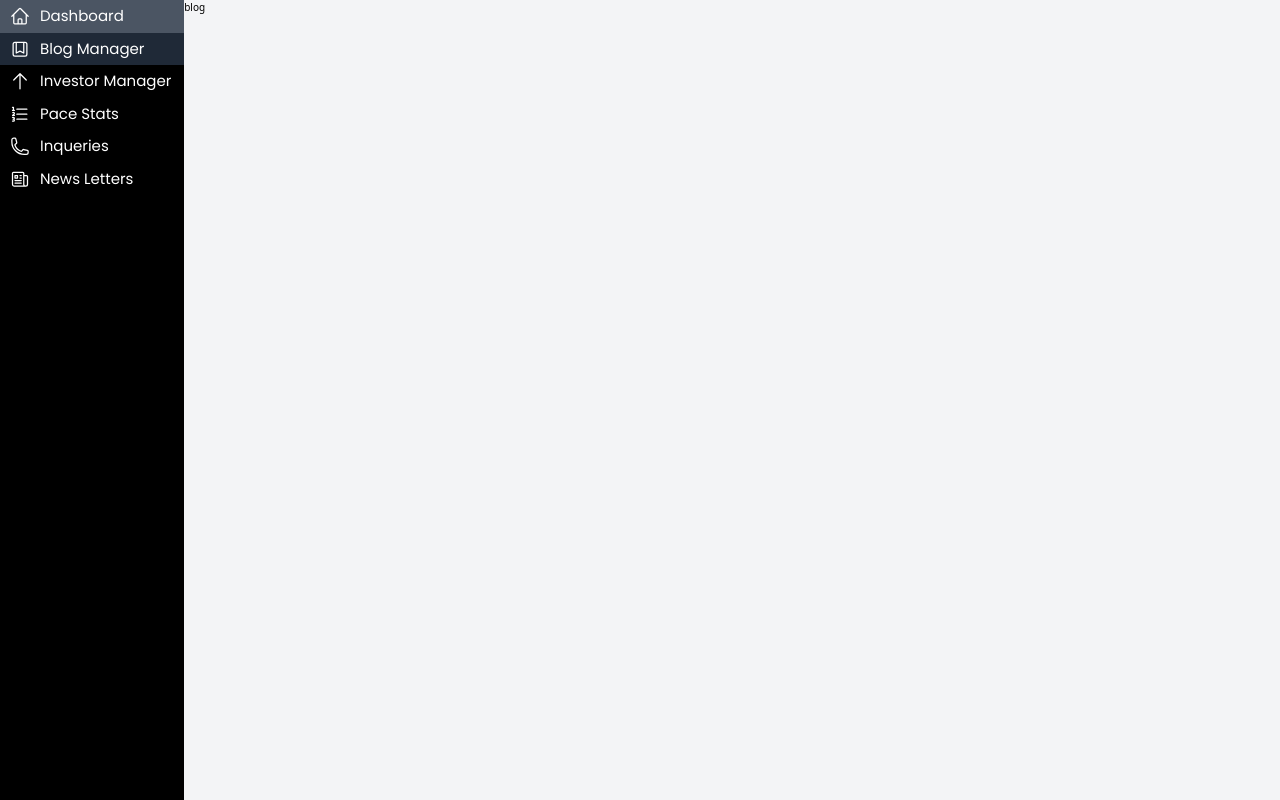
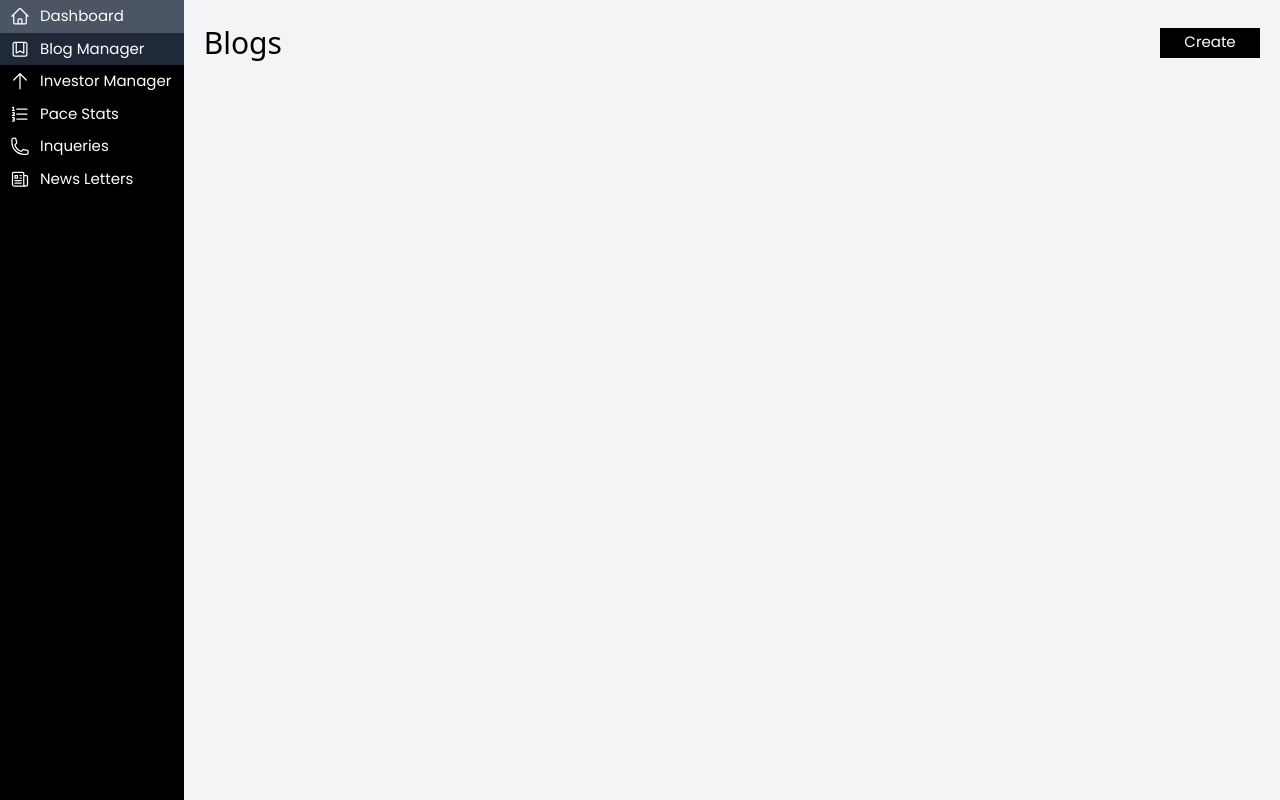
Before and after one commit to TarunRajpurohit123/pace-bussiness-website, a Next.js app in the folder pace-website/: page /admin/blog in a window 1280 px wide. Built offline with nearby package versions, Linux system fonts and the light colour scheme.

Commit message:
blog page topper ui set

```diff
--- a/pace-website/src/app/admin/blog/page.jsx
+++ b/pace-website/src/app/admin/blog/page.jsx
@@ -1,3 +1,17 @@
+import { PlusCircleIcon } from "@heroicons/react/24/outline";
+
 export default function Blog() {
-  return <>blog</>;
+  return (
+    <section className="blogs__wrapper">
+      <div className="topper flex justify-between items-center">
+        <div style={{ fontSize: "3rem" }}>Blogs</div>
+        <button
+          className="flex justify-center items-center bg-black text-white px-[1rem] py-[0.2rem] w-[10rem] h-[3rem]"
+          style={{ fontSize: "1.5rem" }}
+        >
+          Create
+        </button>
+      </div>
+    </section>
+  );
 }
--- a/pace-website/src/app/admin/layout.js
+++ b/pace-website/src/app/admin/layout.js
@@ -4,7 +4,7 @@ export default function AdminLayout({ children }) {
   return (
     <div className="admin-layout w-full h-[100vh]  absolute top-[-50px] flex">
       <Sidebar />
-      <div className="admin-content bg-gray-100 w-[119rem]">
+      <div className="admin-content bg-gray-100 w-[119rem] p-[2rem]">
         <main>{children}</main>
       </div>
     </div>
```
